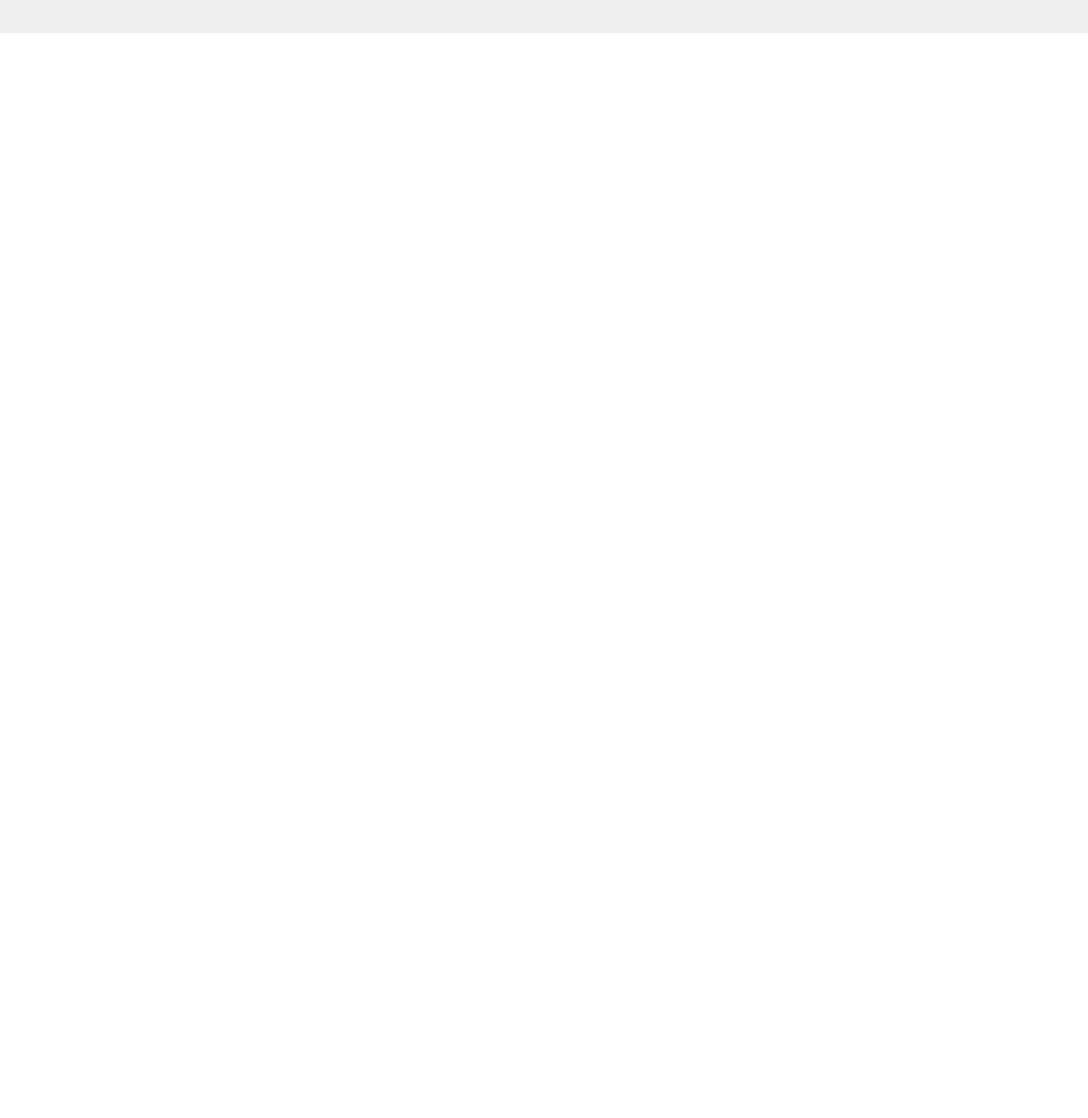
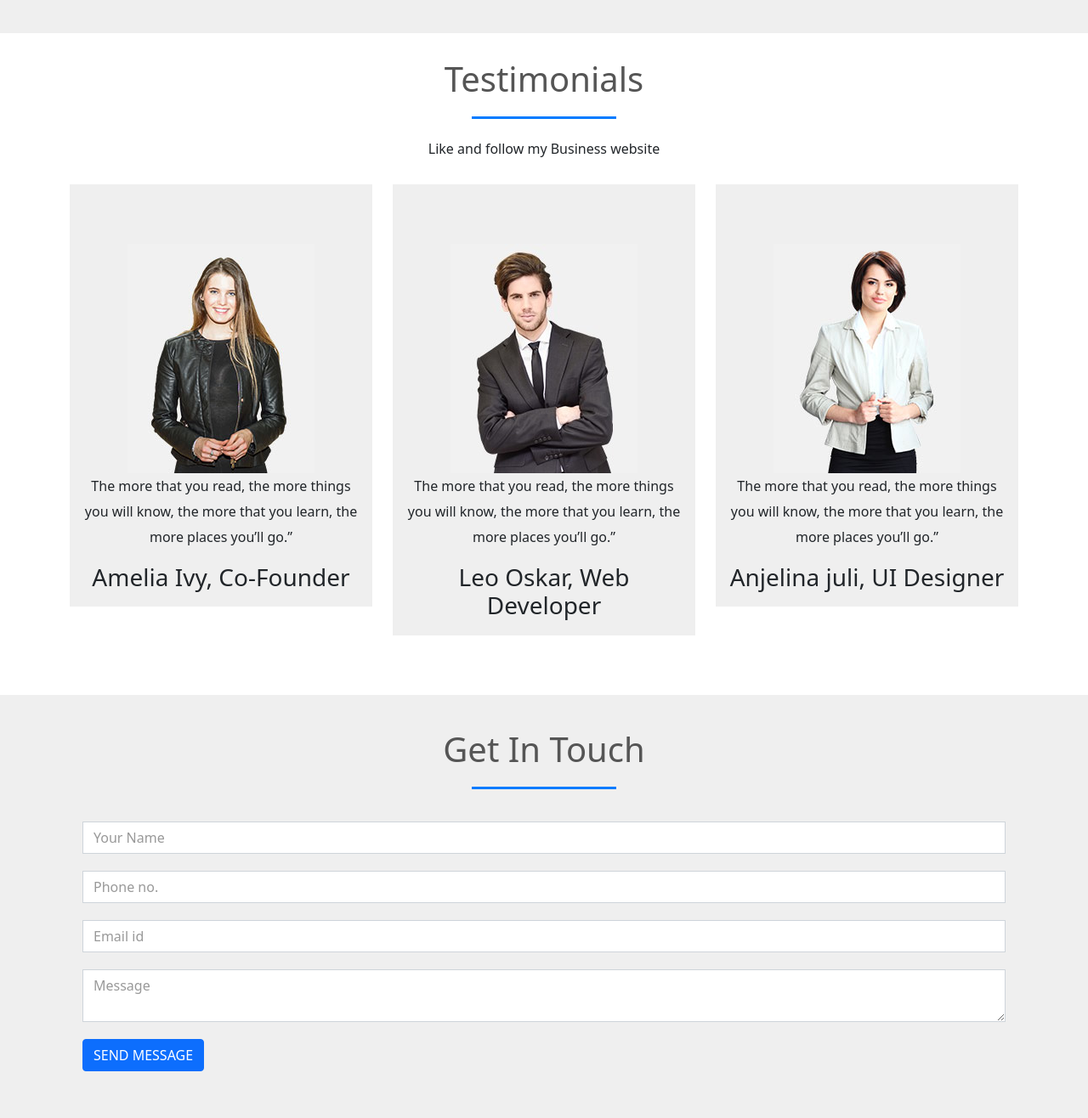
Before and after one commit to Methila130/Business-Website, a plain HTML site: page index.html in a window 1280 px wide. Shown: the part 3353-4669 px from the top of the page at 85% size. Before the commit the page ends 3392 px from the top, so only its background shows below. Drawn offline with nearby package versions, Linux system fonts and the light colour scheme.

Commit message:
initially added

```diff
--- a/css/style.css
+++ b/css/style.css
@@ -338,4 +338,67 @@ ul li:last-child{
     color: #fff;
 }
 
+.far fa-check-circle{
+
+    color: green;
+    margin-right: 10px;
+    font-size: 20px;
+}
+
 /* Price part end */
+
+
+/* Testimonial part start */
+
+#testimonial{
+    padding-top: 30px;
+    padding-bottom: 30px;
+}
+
+#testimonial .row{
+    margin-top: 30px;
+}
+
+.col-md-4{
+    margin: 40px auto;
+}
+
+.profile{
+    background-color: #efefef;
+    padding: 70px 10px 10px;
+}
+blockquote{
+    font-size: 16px;
+    line-height: 30px;
+}
+
+/* Testimonial part end */
+
+
+/* Contact part start */
+
+#contact{
+    background:#efefef;
+    padding-top: 40px;
+    padding-bottom: 40px;
+    color: #777;
+}
+.contact-form{
+    padding: 15px;
+}
+
+.form-control{
+    border-radius: 0!important;
+    -webkit-border-radius: 0!important;
+    -moz-border-radius: 0!important;
+    -ms-border-radius: 0!important;
+    -o-border-radius: 0!important;
+    border: none;
+}
+::placeholder{
+    color: #999!important;
+}
+.form-group{
+    padding-bottom: 20px;
+}
+/* Contact part end */
--- a/index.html
+++ b/index.html
@@ -292,7 +292,7 @@
           <div class="single-price">
             <div class="price-head">
               <h2>Start Up</h2>
-              <p>$0/ <span>month</span></p>
+              <p>$10/ <span>month</span></p>
             </div>
             <div class="price-content">
               <ul>
@@ -312,7 +312,7 @@
           <div class="single-price">
             <div class="price-head">
               <h2>Business</h2>
-              <p>$10/ <span>month</span></p>
+              <p>$50/ <span>month</span></p>
             </div>
             <div class="price-content">
               <ul>
@@ -332,7 +332,7 @@
           <div class="single-price">
             <div class="price-head">
               <h2>Advanced</h2>
-              <p>$0/ <span>month</span></p>
+              <p>$100/ <span>month</span></p>
             </div>
             <div class="price-content">
               <ul>
@@ -355,6 +355,85 @@
 
    <!-- Price part end -->
 
+   <!-- Testimonial part start -->
+
+   <section id="testimonial">
+     <div class="container">
+       <h1>Testimonials</h1>
+       <p class="text-center"> Like and follow my Business website </p>
+
+       <div class="row">
+         <div class="col-md-4 text-center">
+           <div class="profile">
+             <img src="images/team2.jpg" class="team2">
+             <blockquote>The more that you read, the more things you will know, the more that you learn, the more places you’ll go.”</blockquote>
+             <h3>Amelia Ivy, <span>Co-Founder</span></h3>
+           </div>
+         </div>
+         <div class="col-md-4 text-center">
+          <div class="profile">
+            <img src="images/team3.jpg" class="team3">
+            <blockquote>The more that you read, the more things you will know, the more that you learn, the more places you’ll go.”</blockquote>
+            <h3>Leo Oskar, <span>Web Developer</span></h3>
+          </div>
+        </div>
+        <div class="col-md-4 text-center">
+          <div class="profile">
+            <img src="images/team4.jpg" class="team4">
+            <blockquote>The more that you read, the more things you will know, the more that you learn, the more places you’ll go.”</blockquote>
+            <h3>Anjelina juli, <span>UI Designer</span></h3>
+          </div>
+        </div>
+       </div>
+     </div>
+
+
+   </section>
+   <!-- Testimonial part end -->
+
+
+   <!-- Contact part start -->
+
+   <section id="contact">
+     <div class="container">
+       <h1>Get In Touch</h1>
+       <div class="row">
+         <div class="col-md-12">
+           <form class="contact-form">
+             <div class="form-group">
+               <input type="text" class="form-control" placeholder="Your Name">
+             </div>
+             <div class="form-group">
+              <input type="number" class="form-control" placeholder="Phone no.">
+            </div>
+            <div class="form-group">
+              <input type="text" class="form-control" placeholder="Email id">
+            </div>
+            <div class="form-group">
+              <textarea class="form-control" row="4" placeholder="Message"></textarea>
+            </div>
+            <button type="submit" class="btn btn-primary">SEND MESSAGE</button>
+           </form>
+         </div>
+
+
+         <!-- <div class="col-md-6 contact-info">
+           <div class="follow"><b>Address:</b>51/2/2, North Mugdapara</div>
+         </div>
+         <div class="col-md-6 contact-info">
+          <div class="follow"><b>Address:</b>51/2/2, North Mugdapara</div>
+        </div>
+        <div class="col-md-6 contact-info">
+          <div class="follow"><b>Address:</b>51/2/2, North Mugdapara</div>
+        </div>
+        <div class="col-md-6 contact-info">
+          <div class="follow"><b>Address:</b>51/2/2, North Mugdapara</div>
+        </div>
+       </div> -->
+     </div>
+   </section>
+
+   <!-- Contact part end -->
 
     <!-- JavaScript Bundle with Popper -->
 <script src="https://cdn.jsdelivr.net/npm/bootstrap@5.1.0/dist/js/bootstrap.bundle.min.js" integrity="sha384-U1DAWAznBHeqEIlVSCgzq+c9gqGAJn5c/t99JyeKa9xxaYpSvHU5awsuZVVFIhvj" crossorigin="anonymous"></script>
```
